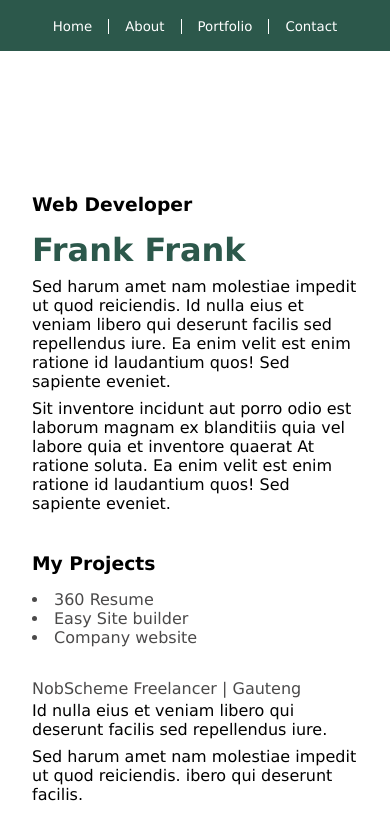
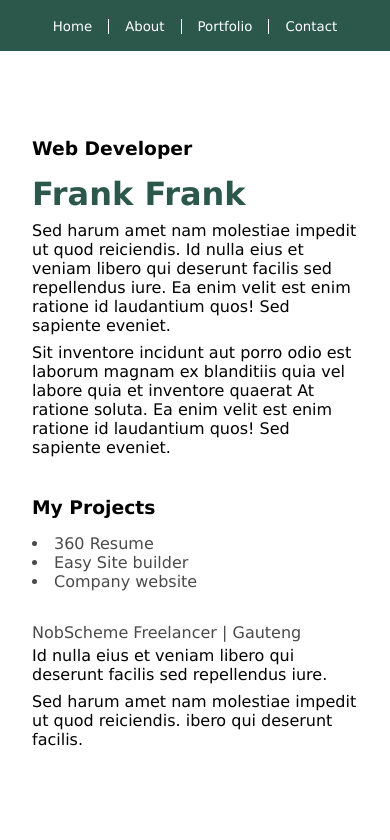
Before and after one commit to thembalakhe/portfolio-website, an Angular app: page /home in a window 390 px wide. Shown: the top 840 px of the page. Built offline with nearby package versions, Linux system fonts and the light colour scheme.

Commit message:
updated layouts

```diff
--- a/src/app/app.component.css
+++ b/src/app/app.component.css
@@ -24,7 +24,6 @@
 
   .main {
     display: grid;
-    align-content: space-between;
   }
 
 }
```
